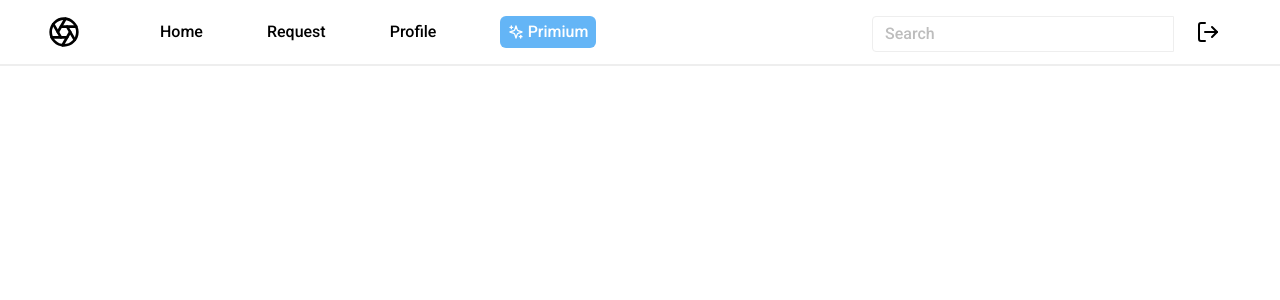
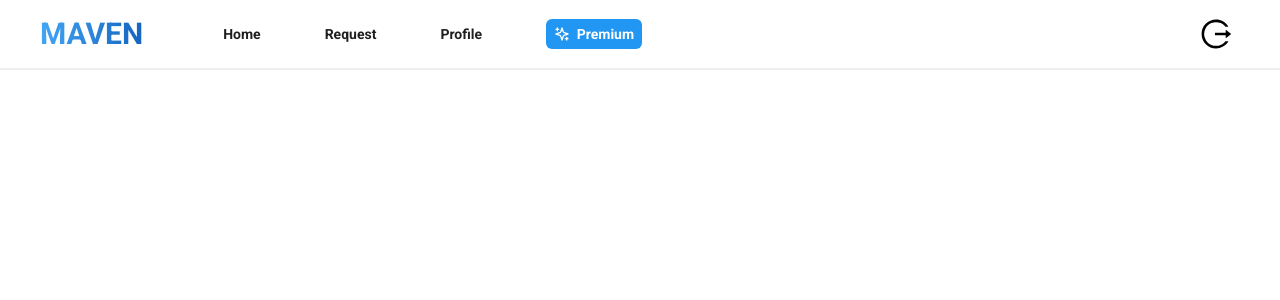
Before and after one commit to AakashSingh20/Maven-frontend, a React (Create React App) app: page /home in a window 1280 px wide. Shown: the top 300 px of the page. Built offline with nearby package versions, Linux system fonts and the light colour scheme; no server answers.

Commit message:
modal bug fixed

```diff
--- a/package.json
+++ b/package.json
@@ -3,6 +3,7 @@
   "version": "0.1.0",
   "private": true,
   "dependencies": {
+    "@ant-design/icons": "^5.3.6",
     "@material-tailwind/react": "^2.1.8",
     "@stripe/react-stripe-js": "^2.4.0",
     "@stripe/stripe-js": "^2.4.0",
--- a/src/App.js
+++ b/src/App.js
@@ -15,7 +15,7 @@ function App() {
       <BrowserRouter>
         <Routes>
           <Route exact path="/" element={<Home />} />
-          <Route exact path="/primium" element={<Subscription />} />
+          <Route exact path="/premium" element={<Subscription />} />
           <Route exact path="/home" element={<Body />} />
           <Route exact path="/request" element={<Request />} />
           <Route exact path="/login" element={<Login />} />
--- a/src/Components/Buttons/ButtonGroup.js
+++ b/src/Components/Buttons/ButtonGroup.js
@@ -1,4 +1,6 @@
 import React from "react";
+import { ArrowRightOutlined } from "@ant-design/icons";
+import { ArrowLeftOutlined } from "@ant-design/icons";
 
 export const ButtonGroup = ({ next, previous, goToSlide, ...rest }) => {
   const ButtonOne = ({ onClick, className }) => {
@@ -6,9 +8,9 @@ export const ButtonGroup = ({ next, previous, goToSlide, ...rest }) => {
       <button
         onClick={onClick}
         type="button"
-        className={` bg-white ring-4 ring-black font-medium rounded-full text-sm p-2.5 text-center inline-flex items-center mr-2 absolute top-[40%] left-[-50px] carousel-button-two ${className}`}
+        className={`  text-sm p-2.5 text-center inline-flex items-center mr-2 absolute top-[40%] left-[-50px] carousel-button-two ${className}`}
       >
-        <img className=" h-5" src="/images/backward.png" alt="arrow l" />
+        <ArrowLeftOutlined className="text-xl font-extrabold " />
       </button>
     );
   };
@@ -17,9 +19,9 @@ export const ButtonGroup = ({ next, previous, goToSlide, ...rest }) => {
       <button
         onClick={onClick}
         type="button"
-        className={`bg-white ring-4 ring-black font-medium rounded-full text-sm p-2.5 text-center inline-flex items-center mr-2 absolute top-[40%] right-[-50px] carousel-button-two ${className}`}
+        className={`p-2.5 text-center inline-flex items-center mr-2 absolute top-[40%] right-[-50px] carousel-button-two ${className}`}
       >
-        <img className=" h-5" src="/images/forward.png" alt="arrow r" />
+        <ArrowRightOutlined className="text-xl font-extrabold " />
       </button>
     );
   };
@@ -27,10 +29,8 @@ export const ButtonGroup = ({ next, previous, goToSlide, ...rest }) => {
     carouselState: { currentSlide },
   } = rest;
   return (
-    <div className=" carousel-button-group ">
-      <ButtonOne
-        onClick={() => previous()}
-      />
+    <div className=" carousel-button-group">
+      <ButtonOne onClick={() => previous()} />
       <ButtonTwo onClick={() => next()} />
     </div>
   );
--- a/src/Pages/Body.js
+++ b/src/Pages/Body.js
@@ -47,14 +47,10 @@ export const Body = () => {
 
   useEffect(() => {
     movieData();
-    setmodalMediaId("");
-    setmediaType("");
   }, []);
 
   const handleCancel = () => {
     setIsModalOpen(false);
-    setmodalMediaId("");
-    setmediaType("");
   };
 
   return (
--- a/src/layouts/Content.js
+++ b/src/layouts/Content.js
@@ -3,6 +3,9 @@ import Carousel from "react-multi-carousel";
 import "react-multi-carousel/lib/styles.css";
 import { ButtonGroup } from "../Components/Buttons/ButtonGroup";
 import { MainContext } from "../Context/Context";
+import { Typography } from "antd";
+
+const { Title } = Typography;
 
 export const Content = ({ type, media }) => {
   const { setIsModalOpen, setmodalMediaId, setmediaType } =
@@ -42,9 +45,7 @@ export const Content = ({ type, media }) => {
   return (
     <>
       <div className="pt-4 mx-4 px-7">
-        <div className="title">
-          <h1 className="text-2xl font-bold">{type}</h1>
-        </div>
+        <Title level={3}>{type}</Title>
         <div className="relative mx-6 my-4">
           <Carousel
             responsive={responsive}
@@ -59,7 +60,7 @@ export const Content = ({ type, media }) => {
               return (
                 <div
                   key={index}
-                  className="border-4 border-black rounded-[20px] h-56 w-44 hover:cursor-pointer overflow-hidden"
+                  className="border-1 border-black rounded-[10px] h-56 w-44 hover:cursor-pointer overflow-hidden"
                   onClick={() => specificMovie(item._id)}
                 >
                   <img
--- a/src/layouts/Modal/ModalMedia.js
+++ b/src/layouts/Modal/ModalMedia.js
@@ -35,12 +35,18 @@ const ModalMedia = () => {
   };
 
   useEffect(() => {
-    specificMovie();
+    if (isModalOpen === true) {
+      specificMovie();
+    }
+    if (isModalOpen === false) {
+      setdata({});
+      setid("");
+    }
   }, [isModalOpen]);
 
   return (
     <>
-      <div className="outer_body_modal h-[560px] w-[1000px] flex justify-center">
+      <div className="outer_body_modal h-[530px] w-[1000px] flex justify-center">
         {mediaType === "Movies" && <Movie data={data} id={id} />}
         {mediaType === "Premium Content" && <Movie data={data} id={id} />}
         {mediaType === "Series" && <Series data={data} />}
--- a/src/layouts/Modal/Movie.js
+++ b/src/layouts/Modal/Movie.js
@@ -1,12 +1,15 @@
 import React from "react";
 import { NavLink } from "react-router-dom";
+import { Typography } from "antd";
+
+const { Title, Text, Paragraph } = Typography;
 
 export const Movie = ({ data, id }) => {
   return (
     <>
       <div className="main bg-white flex w-[100%]">
         <div className="left w-[50%] flex flex-col items-center p-4">
-          <div className="video border-4 border-black overflow-hidden rounded-[30px] m-4 relative">
+          <div className="video overflow-hidden rounded-[10px] m-4 relative">
             <img
               className="h-[250px] w-[450px] "
               src={data.himage}
@@ -15,30 +18,37 @@ export const Movie = ({ data, id }) => {
             <div className="absolute -translate-x-1/2 -translate-y-1/2 play top-1/2 left-1/2 ">
               <a href={data.trailer_url}>
                 <img
-                  className="h-20 hover:cursor-pointer"
+                  className="h-16 hover:cursor-pointer"
                   src="/images/play.png"
                   alt="play"
                 />
               </a>
             </div>
           </div>
-          <div className="detail w-[420px] flex justify-between items-center m-2 ">
-            <div className="text-3xl font-bold title">{data.name}</div>
-            <div className="genre">{data.genre}</div>
+          <div className="detail w-[420px] flex justify-between items-center ">
+            <Title level={3} className="mt-[12px]" strong>
+              {data.name}
+            </Title>
+
+            <Text>{data.genre}</Text>
           </div>
           <div className="description w-[410px] mt-6 text-justify">
-            {data.description}
+            {/* {data.description} */}
+            <Paragraph>{data.description}</Paragraph>
           </div>
         </div>
         <div className="center h-[100%] flex items-center justify-center">
-          <div className="border-[3px] border-black h-3/4"></div>
+          <div className="border-[1px] border-[#8d99ae] h-3/4"></div>
         </div>
         <div className="right w-[50%] flex items-center justify-center">
-          <div className="watch border-4 border-black w-[200px] h-[70px] flex justify-center items-center rounded-[20px] hover:cursor-pointer ">
-            <NavLink to={`/home/${id}`} className="text-2xl font-bold">
+          <NavLink to={`/home/${id}`} className="text-2xl font-bold">
+            <button
+              className="watch rounded-[8px] w-[200px] h-[60px] bg-[#1677ff] text-white hover:bg-[#4096ff]"
+              size="large"
+            >
               Watch Now
-            </NavLink>
-          </div>
+            </button>
+          </NavLink>
         </div>
       </div>
     </>
--- a/src/layouts/Nav.js
+++ b/src/layouts/Nav.js
@@ -1,9 +1,11 @@
 import React from "react";
-import { Link, NavLink } from "react-router-dom";
+import { Link } from "react-router-dom";
 import { useNavigate } from "react-router-dom";
-import { Sparkles } from "lucide-react";
-import { LogOut } from "lucide-react";
-import { Aperture } from "lucide-react";
+import { Sparkles, LogOut, Aperture } from "lucide-react";
+import { Typography } from "antd";
+import { LogoutOutlined } from "@ant-design/icons";
+
+const { Text } = Typography;
 
 export const Nav = () => {
   const navigate = useNavigate();
@@ -12,50 +14,53 @@ export const Nav = () => {
     localStorage.removeItem("Token");
     navigate("/");
   };
+
   return (
     <>
-      <div className="flex items-center justify-between px-12 py-4 border-b-2 ">
+      <div className="flex items-center justify-between px-10 py-4 border-b-2 ">
         <div className="flex">
           <div className="text-xl font-bold logo">
             <Link to="/home">
-              <Aperture size={32} />
+              {/* <Aperture size={32} /> */}
+              <span className="text-3xl font-bold text-transparent bg-gradient-to-r bg-clip-text from-blue-400 to-blue-800">
+                MAVEN
+              </span>
             </Link>
           </div>
           <ul className="flex items-center ml-20 space-x-16 text-l ">
             <li>
-              <Link to="/home">Home</Link>
+              <Link to="/home">
+                <Text strong>Home</Text>
+              </Link>
             </li>
             <li>
-              <Link to="/request">Request</Link>
+              <Link to="/request">
+                <Text strong>Request</Text>
+              </Link>
             </li>
             <li>
-              <Link to="/profile">Profile</Link>
+              <Link to="/profile">
+                <Text strong>Profile</Text>
+              </Link>
             </li>
             <li>
-              <Link to="/primium">
-                <div className="flex items-center justify-between w-24 px-2 py-1 text-white bg-blue-300 rounded-md  text-primary">
+              <Link to="/premium">
+                <div className="flex items-center justify-between w-24 px-2 py-1 text-white bg-blue-500 rounded-md text-primary">
                   <Sparkles size={16} />
-                  Primium
+                  <Text className="text-white" strong>
+                    Premium
+                  </Text>
                 </div>
               </Link>
             </li>
           </ul>
         </div>
         <div className="flex space-x-3">
-          <div className="h-8 w-[300px] flex flex-wrap items-center justify-center space-x-2">
-            <input
-              type="search"
-              className="relative m-0 -mr-0.5 block min-w-0 flex-auto rounded-l border border-solid border-neutral-300 bg-transparent bg-clip-padding px-3 py-[0.25rem] text-base font-normal leading-[1.6] text-neutral-700 outline-none transition duration-200 ease-in-out focus:z-[3] focus:border-primary focus:text-neutral-700 focus:shadow-[inset_0_0_0_1px_rgb(59,113,202)] focus:outline-none dark:border-neutral-600 dark:text-neutral-200 dark:placeholder:text-neutral-200 dark:focus:border-primary"
-              placeholder="Search"
-              aria-label="Search"
-              aria-describedby="button-addon1"
-            />
-          </div>
           <div
             className="flex items-center justify-center w-12 h-8 hover:cursor-pointer"
             onClick={logouthandler}
           >
-            <LogOut />
+            <LogoutOutlined className="text-3xl font-bold" />
           </div>
         </div>
       </div>
```
Also changed, not shown: 1 other file (tests, documents, lock files or other folders).
